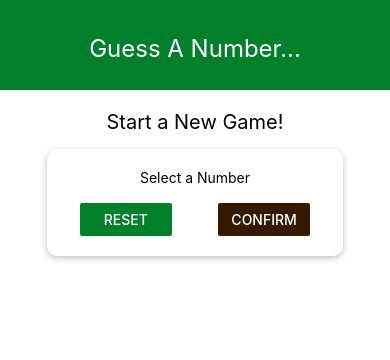
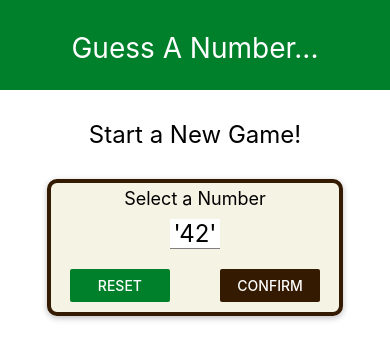
Before and after one commit to Joey-Provolone/guess-the-number, a React Native app: screen / in a window 390 px wide. Shown: the top 360 px of the page. Built offline with nearby package versions, Linux system fonts and the light colour scheme.

Commit message:
finished Start Game Screen and added Game Screen

```diff
--- a/App.js
+++ b/App.js
@@ -3,6 +3,7 @@
 
 import Header from "./components/Header";
 import StartGameScreen from "./screens/StartGameScreen";
+import colors from "./constants/colors";
 
 export default function App() {
 	return (
@@ -18,5 +19,6 @@
 const styles = StyleSheet.create({
 	screen: {
 		flex: 1,
+		// backgroundColor: colors.screenBG,
 	},
 });
--- a/components/Card.js
+++ b/components/Card.js
@@ -16,7 +16,7 @@
 		elevation: 20,
 		backgroundColor: "white",
 		margin: 5,
-		padding: 20,
+		padding: 5,
 		borderRadius: 10,
 	},
 });
--- a/components/Header.js
+++ b/components/Header.js
@@ -23,7 +23,7 @@
 	},
 	headerText: {
 		color: "white",
-		fontSize: 24,
+		fontSize: 28,
 	},
 });
 
--- a/components/Input.js
+++ b/components/Input.js
@@ -2,12 +2,18 @@
 import { TextInput, StyleSheet } from "react-native";
 
 const Input = (props) => {
-	return <TextInput style={{ ...styles.input, ...props.style }} />;
+	return <TextInput {...props} style={{ ...styles.input, ...props.style }} />;
 };
 
 const styles = StyleSheet.create({
 	input: {
-		height: 30,
+		minHeight: 30,
+		height: "10%",
+		borderBottomColor: "grey",
+		borderBottomWidth: 1,
+		marginVertical: 10,
+		alignItems: "center",
+		justifyContent: "center",
 	},
 });
 export default Input;
--- /dev/null
+++ b/components/NumberContainer.js
@@ -0,0 +1,32 @@
+import React from "react";
+import { View, Text, StyleSheet } from "react-native";
+
+import Colors from "../constants/colors";
+
+const NumberContainer = (props) => {
+	return (
+		<View style={styles.container}>
+			<Text style={styles.number}>{props.children}</Text>
+		</View>
+	);
+};
+
+const styles = StyleSheet.create({
+	container: {
+		borderColor: Colors.primary,
+		borderWidth: 2,
+		borderRadius: 10,
+		padding: 10,
+		paddingHorizontal: 20,
+		marginVertical: 10,
+		backgroundColor: Colors.cardBG,
+		alignItems: "center",
+		justifyContent: "center",
+	},
+	number: {
+		color: Colors.primary,
+		fontSize: 22,
+	},
+});
+
+export default NumberContainer;
--- a/constants/colors.js
+++ b/constants/colors.js
@@ -4,4 +4,6 @@
 
 	primary: "#00802b",
 	secondary: "#331a00",
+	screenBG: "#f5f3e4",
+	cardBG: "#f5f3e4",
 };
--- a/screens/StartGameScreen.js
+++ b/screens/StartGameScreen.js
@@ -1,30 +1,104 @@
-import React from "react";
-import { View, Text, TextInput, StyleSheet, Button } from "react-native";
+import React, { useState } from "react";
+import {
+	View,
+	Text,
+	StyleSheet,
+	Button,
+	TouchableWithoutFeedback,
+	Keyboard,
+	Alert,
+} from "react-native";
 
 import Card from "../components/Card";
 import Colors from "../constants/colors";
+import Input from "../components/Input";
+import colors from "../constants/colors";
+import NumberContianer from "../components/NumberContainer";
 
 const StartGameScreen = (props) => {
+	const [enteredValue, setEnteredValue] = useState("");
+	const [confirmed, setConfirmed] = useState(false);
+	const [selectedNumber, setSelectedNumber] = useState("");
+
+	const numberInputHandler = (inputText) => {
+		setEnteredValue(inputText.replace(/[^0-9]/g, ""));
+	};
+
+	const resetInputHandler = () => {
+		setConfirmed(false);
+		setEnteredValue("");
+	};
+
+	const confirmInputHandler = () => {
+		const chosenNumber = parseInt(enteredValue);
+		if (isNaN(chosenNumber) || chosenNumber <= 0 || chosenNumber > 99) {
+			Alert.alert("Try Again", "Number must be between 1 and 99", [
+				{ text: "Okay", style: "destructive", onPress: resetInputHandler },
+			]);
+			return;
+		}
+		setConfirmed(true);
+		setSelectedNumber(chosenNumber);
+		Keyboard.dismiss();
+	};
+
+	let confirmedOutput;
+
+	if (confirmed) {
+		confirmedOutput = (
+			<Card style={styles.chosenContainer}>
+				<Text style={styles.chosenText}>You Chose:</Text>
+				<NumberContianer>{selectedNumber}</NumberContianer>
+				<Button title={"Start Game!"} />
+			</Card>
+		);
+	}
+
 	return (
+		<TouchableWithoutFeedback
+			onPress={() => {
+				Keyboard.dismiss();
+			}}
+		>
 			<View style={styles.screen}>
 				<Text style={styles.titleText}>Start a New Game!</Text>
 				<Card style={styles.inputContainer}>
-				<Text>Select a Number</Text>
-				<TextInput />
+					<Text style={styles.selectText}>Select a Number</Text>
+					<Input
+						style={styles.input}
+						blurOnSubmit={true}
+						autoCapitalize="none"
+						autoCorrect={false}
+						keyboardType="number-pad"
+						maxLength={2}
+						onChangeText={numberInputHandler}
+						value={enteredValue}
+						placeholder="'42'"
+					/>
 					<View style={styles.buttonContainer}>
 						<View style={styles.button}>
-						<Button title="Reset" onPress={() => {}} color={Colors.primary} />
+							<Button
+								title="Reset"
+								onPress={() => {
+									resetInputHandler();
+								}}
+								color={Colors.primary}
+							/>
 						</View>
 						<View style={styles.button}>
 							<Button
 								title="Confirm"
-							onPress={() => {}}
+								onPress={() => {
+									confirmInputHandler();
+								}}
 								color={Colors.secondary}
 							/>
 						</View>
 					</View>
 				</Card>
+				{confirmedOutput}
 			</View>
+		</TouchableWithoutFeedback>
 	);
 };
 
@@ -35,25 +109,49 @@
 		alignItems: "center",
 	},
 	titleText: {
-		fontSize: 20,
-		marginVertical: 10,
+		fontSize: 24,
+		marginVertical: 20,
 	},
 	inputContainer: {
 		width: 300,
 		maxWidth: "80%",
 		alignItems: "center",
+		margin: 10,
+		paddingBottom: 0,
+		borderColor: colors.secondary,
+		borderWidth: 4,
+		backgroundColor: colors.cardBG,
+	},
+	selectText: {
+		fontSize: 18,
+	},
+	input: {
+		width: 50,
+		textAlign: "center",
+		fontSize: 24,
+		backgroundColor: "white",
 	},
 	buttonContainer: {
 		width: "100%",
 		paddingHorizontal: "5%",
 		flexDirection: "row",
 		justifyContent: "space-between",
+		margin: 10,
 	},
 	button: {
 		flex: 1,
 		minWidth: "30%",
 		maxWidth: "40%",
 	},
+	chosenContainer: {
+		padding: 10,
+		paddingHorizontal: 20,
+		backgroundColor: colors.cardBG,
+		alignItems: "center",
+	},
+	chosenText: {
+		fontSize: 18,
+	},
 });
 
 export default StartGameScreen;
```
Also changed, not shown: screens/GameScreen.js (added, +27 -0 lines). Lines whose indentation alone changed are shown as unchanged.
